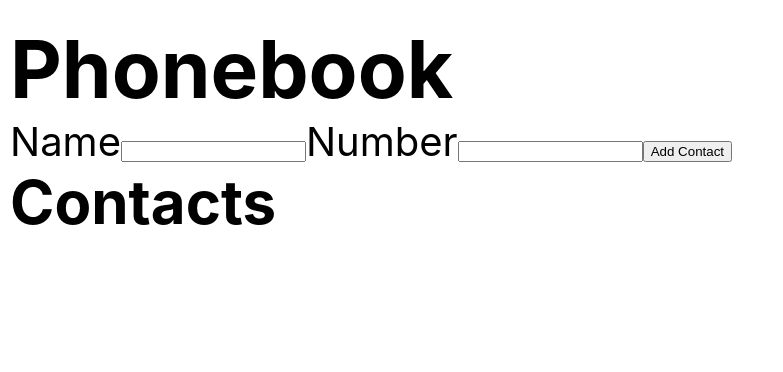
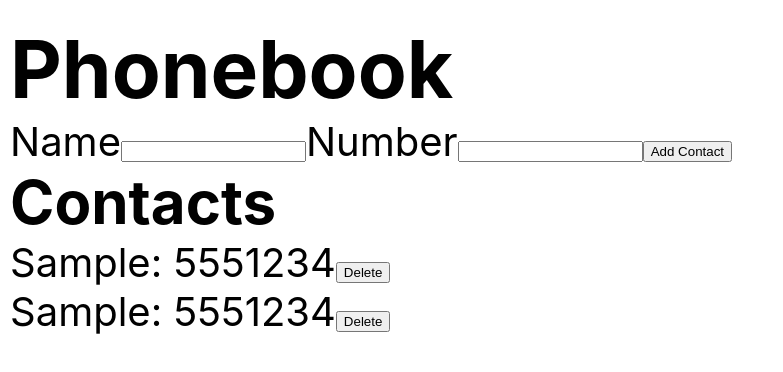
Before and after one commit to Mateusz-Gonera/goit-react-hw-02-phonebook, a React (Create React App) app: page / in a window 1280 px wide. Both pictures are taken after typing "Sample", "5551234" into the empty fields and a click on the button "Add Contact". Shown: the top 372 px of the page, without its empty margins (0-783 px from the left). Built offline with nearby package versions, Linux system fonts and the light colour scheme.

Commit message:
contactList render

```diff
--- a/src/components/App.jsx
+++ b/src/components/App.jsx
@@ -1,6 +1,7 @@
 import React, { Component } from 'react';
+import { nanoid } from 'nanoid';
 import { ContactForm } from './ContactForm/ContactForm';
-import { nanoid } from 'nanoid';
+import { ContactList } from './ContactList/ContactList';
 
 const INITIAL_STATE = {
   contacts: [],
@@ -16,6 +17,9 @@ export class App extends Component {
     const name = form.elements.name.value;
     const number = form.elements.number.value;
     const newContact = { id: nanoid(6), name: name, number: number };
+    this.setState(state =>
+      state.contacts.push({ id: nanoid(6), name: name, number: number })
+    );
     console.log(newContact);
     form.reset();
   };
@@ -24,10 +28,11 @@ export class App extends Component {
     const index = this.state.contacts.findIndex(
       contact => contact.name === contactName
     );
-    this.state.contacts.splice(index, 1);
+    this.setState(state => state.contacts.splice(index, 1));
   };
 
   render() {
+    const { contacts } = this.state;
     return (
       <div
         style={{
@@ -45,6 +50,7 @@ export class App extends Component {
         <ContactForm handleSubmit={this.handleSubmit} />
 
         <h2>Contacts</h2>
+        <ContactList contacts={contacts} onDelete={this.fooDelete} />
       </div>
     );
   }
--- a/src/components/ContactList/ContactList.jsx
+++ b/src/components/ContactList/ContactList.jsx
@@ -1,4 +1,28 @@
 import ListCSS from './ContactList.module.css';
 import PropTypes from 'prop-types';
 
-const ContactList = ({ name, number }) => {};
+export const ContactList = ({ contacts, onDelete }) => {
+  return (
+    <ul className={ListCSS.list}>
+      {contacts.map(contact => (
+        <li key={contact.id} className={ListCSS.item}>
+          <span className={ListCSS.paragraph}>
+            {contact.name}: {contact.number}
+          </span>
+          <button
+            type="button"
+            className={ListCSS.btn}
+            onClick={() => onDelete(contact.name)}
+          >
+            Delete
+          </button>
+        </li>
+      ))}
+    </ul>
+  );
+};
+
+ContactList.propTypes = {
+  onDelete: PropTypes.func.isRequired,
+  contacts: PropTypes.array.isRequired,
+};
```
